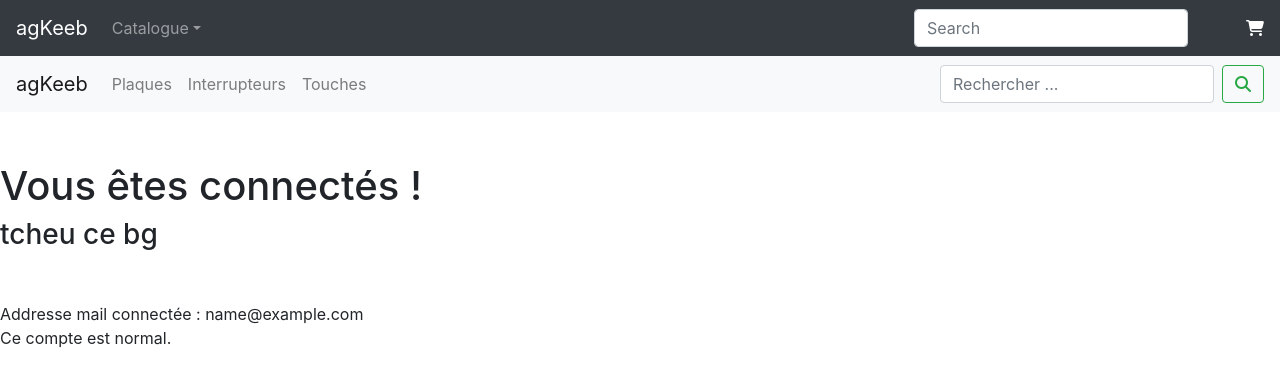
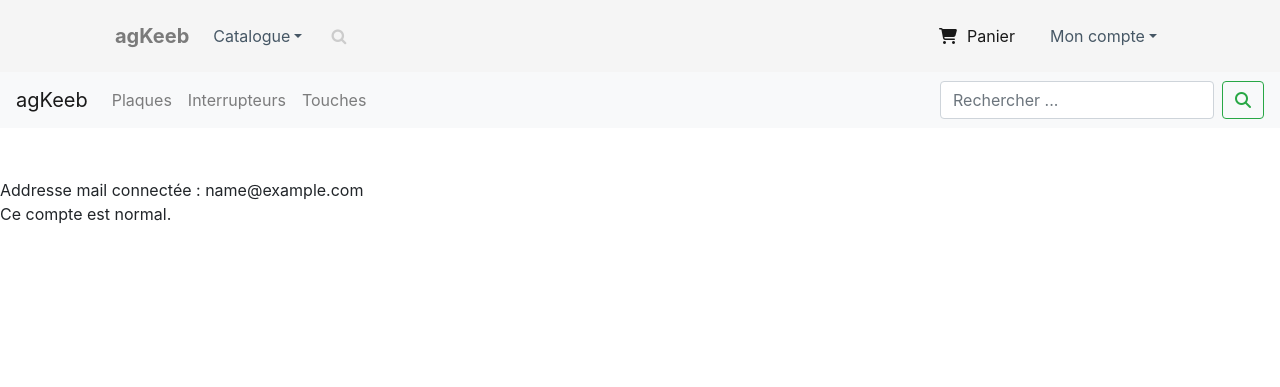
Before and after one commit to resal1510/agKeeb, a PHP site: page /testlogin.php in a window 1280 px wide. Shown: the top 387 px of the page. Run offline with PHP 8.4, Linux system fonts and the light colour scheme; the visitor is signed in with stand-in values (Sample User, id 1); data that the repository does not hold is empty; some libraries are stand-ins or nearby versions.

Commit message:
Deleted some h3 titles that where useless

```diff
--- a/testlogin.php
+++ b/testlogin.php
@@ -27,7 +27,7 @@ if (isset($_SESSION["loggedin"])) {
   <script src="/js/script.js" charset="utf-8"></script>
   <link rel="stylesheet" href="/css/style.css">
 </head>
-<?php include "header.php"?>
+  <?php include "navbarInclude.php"?>
 <script>
   $( document ).ready(function() {
     console.log("Document ready");
@@ -38,9 +38,6 @@ if (isset($_SESSION["loggedin"])) {
   <div id="menuTop"></div>
 
   <div class="spacer"></div>
-
-  <h1>Vous êtes connectés !</h1>
-  <h3>tcheu ce bg</h3>
   <div class="spacer"></div>
 
   <?php
```
